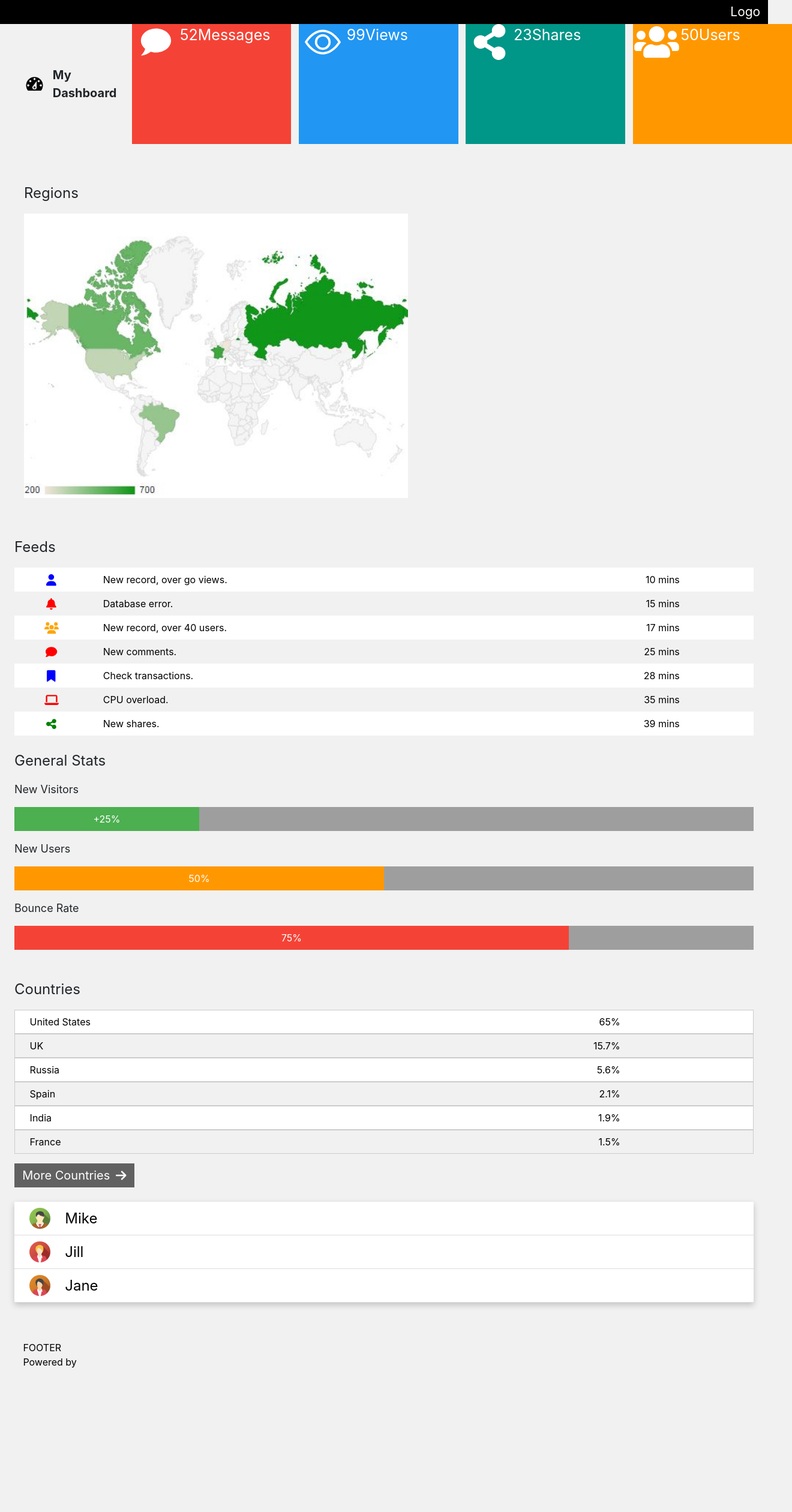
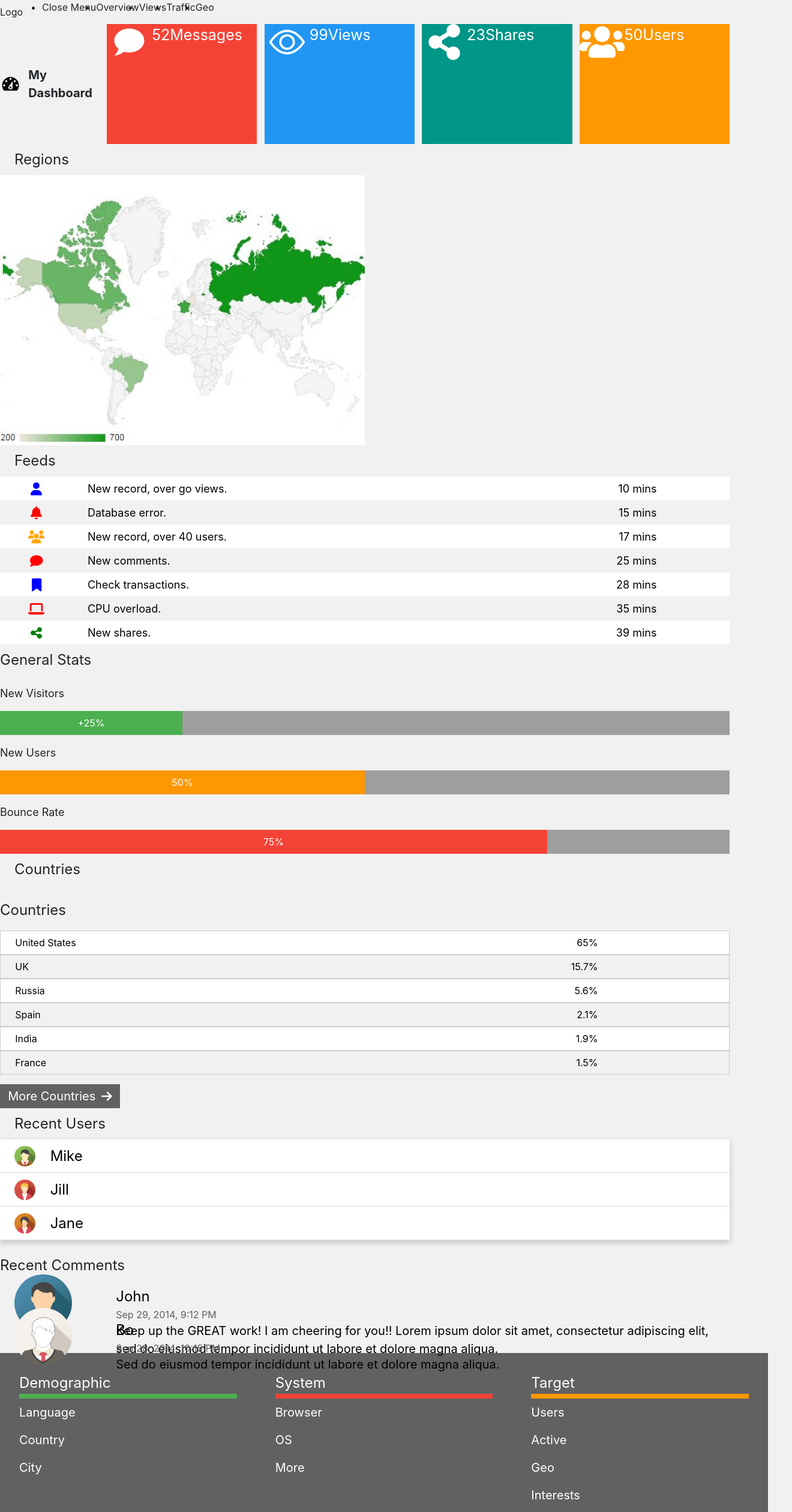
Before and after one commit to playoh/LikeLion_CloneCode_HW, a React (Create React App) app: page / in a window 1280 px wide. Shown: the top 2520 px of the page at 60% size, 1320 px wide, since content can reach past the window. Before the commit the page ends 2320 px from the top, so only its background shows below. Built offline with nearby package versions, Linux system fonts and the light colour scheme; the HTML template or start-up script is replaced by a standard one.

Commit message:
edit: header수정ing. . .

```diff
--- a/src/components/Countries.js
+++ b/src/components/Countries.js
@@ -10,7 +10,6 @@ const NoCenterVertical = styled.div`
   display: flex;
   flex-direction: column;
   justify-content: center;
-  margin: 3vh;
 `;
 
 const SubTitleText = styled.div`
--- /dev/null
+++ b/src/components/DSTComponent.js
@@ -0,0 +1,61 @@
+import React from "react";
+import styled from "styled-components";
+import { themeColors } from "./styles/StyledComponents";
+
+const Container = styled.div`
+  display: flex;
+  justify-content: space-between;
+  width: 100%;
+  background-color: ${themeColors.FTCOLOR.color};
+  color: ${themeColors.MAPCOLOR.color};
+`;
+const NoCenterHorizontal = styled.div`
+  display: flex;
+  flex-direction: column;
+  width: 100%;
+  margin: 4vh;
+`;
+
+const HorizonLine = styled.div`
+  width: 100%;
+  border: none;
+  border-bottom: 8px solid ${(props) => props.backgroundColor};
+  font-size: 24px;
+`;
+
+const LinesPadding = styled.div`
+  padding: 1vh 0;
+  font-size: 20px;
+`;
+
+function DSTComponent() {
+  return (
+    <>
+      <Container>
+        <NoCenterHorizontal>
+          <HorizonLine backgroundColor="#4CAF50">Demographic</HorizonLine>
+          <LinesPadding>Language</LinesPadding>
+          <LinesPadding>Country</LinesPadding>
+          <LinesPadding>City</LinesPadding>
+        </NoCenterHorizontal>
+
+        <NoCenterHorizontal>
+          <HorizonLine backgroundColor="#F44336">System</HorizonLine>
+          <LinesPadding>Browser</LinesPadding>
+          <LinesPadding>OS</LinesPadding>
+          <LinesPadding>More</LinesPadding>
+        </NoCenterHorizontal>
+
+        <NoCenterHorizontal>
+          <HorizonLine backgroundColor="#FF9800">Target</HorizonLine>
+          <LinesPadding>Users</LinesPadding>
+          <LinesPadding>Active</LinesPadding>
+          <LinesPadding>Geo</LinesPadding>
+          <LinesPadding>Interests</LinesPadding>
+        </NoCenterHorizontal>
+      </Container>
+    </>
+  );
+}
+
+export default DSTComponent;
--- a/src/components/Dashboard.js
+++ b/src/components/Dashboard.js
@@ -8,7 +8,6 @@ const Dashboard_NoCenterHorizontal = styled.div`
   align-items: center;
   width: 100%;
   gap: 1%;
-  margin: 5vh;
 `;
 
 const DashMainIcon = styled.img`
--- a/src/components/GeneralComponent.js
+++ b/src/components/GeneralComponent.js
@@ -6,11 +6,6 @@ const NoCenterHorizontal = styled.div`
   display: flex;
   flex-direction: column;
   align-items: start;
-  margin: 3vh;
-`;
-
-const SubTitleText = styled.div`
-  font-size: 24px;
 `;
 
 const MiniTitle = styled.div`
@@ -36,6 +31,10 @@ const PercentageColor = styled.div`
   height: 5vh;
 `;
 
+const SubTitleText = styled.div`
+  font-size: 24px;
+  padding: 1vh 0 1vh 0;
+`;
 
 function GeneralStatComponent(){
   return(
--- a/src/components/HeaderComponents.js
+++ b/src/components/HeaderComponents.js
@@ -1,8 +1,12 @@
 import React from "react";
 import styled from "styled-components";
 import { themeColors } from "../components/styles/StyledComponents";
+import { useEffect, useState } from "react";
 
-const Header_NoCenterHorizontalReverse = styled.div`
+import { FontAwesomeIcon } from '@fortawesome/react-fontawesome';
+import { faBars,faXmark, faUsers, faBell, faEye, faCircleDot, faGem, faLandmark, faClockRotateLeft, faGear } from '@fortawesome/free-solid-svg-icons';
+
+const NoCenterHorizontalReverse = styled.div`
   background-color: ${themeColors.DARKCOLOR.color};
   display: flex;
   position:fixed;
@@ -10,20 +14,95 @@ const Header_NoCenterHorizontalReverse = styled.div`
   align-items: center;
   flex-direction: row-reverse;
   width: 100%;
-  height: 5%
+  height: 5vh;
+`;
+const Container = styled.div`
+  display: flex;
+  align-items: center;
+  justify-content: center;
+  width: 100%;
 `;
 
-const NavText = styled.div`
-  font-size: 21px;
-  margin-right: 1%;
-  color: ${themeColors.LIGHTTEXTCOLOR.color};
+const MenuIcon = styled.div`
+  display: flex;
+  justify-content: center;
+  font-size: 120%;
+  width: 10%;
 `;
 
+const MenuList = styled.ul`
+  display: flex;
+  justify-content: center;
+  align-items: center;
+`;
+const DesktopHeader = styled.div`
+  display: flex;
+  align-items: center;
+`;
+const Text = styled.div`
+  display: flex;
+  align-items: start;
+`;
+
+const MobileMenu = styled.div`
+  position: fixed;
+  top: 5vh;
+  left: 0;
+  width: 100%;
+  display: flex;
+  flex-direction: column;
+  align-items: center;
+  padding: 10px;
+  box-shadow: 0px 4px 6px rgba(0, 0, 0, 0.1);
+`;
+
+
 function HeaderComponent(){
+  const [isMobile, setIsMobile] = useState(false);
+  const [menuOpen, setMenuOpen] = useState(false);
+
+  useEffect(() => {
+    const checkMobile = () => setIsMobile(window.innerWidth <= 768);
+    checkMobile();
+    window.addEventListener('resize', checkMobile);
+    return () => window.removeEventListener('resize', checkMobile);
+  }, []);
+
+  const handleToggle = () => setMenuOpen((prev) => !prev);
+
   return(
-    <Header_NoCenterHorizontalReverse>
-      <NavText>Logo</NavText>
-    </Header_NoCenterHorizontalReverse>
+    <header>
+      <DesktopHeader>
+        <Text>Logo</Text>
+        {isMobile ? (
+          <MenuIcon onClick={handleToggle}>
+            <FontAwesomeIcon icon={faBars}/>
+          </MenuIcon>
+            ) : (
+              <MenuList>
+                <li>Close Menu</li>
+                <li>Overview</li>
+                <li>Views</li>
+                <li>Traffic</li>
+                <li>Geo</li>
+              </MenuList>
+            )}
+      </DesktopHeader>
+      {isMobile && menuOpen && (
+        <MobileMenu>
+          <MenuIcon onClick={handleToggle}>
+            <FontAwesomeIcon icon={faBars}/>
+          </MenuIcon>
+          <MenuList>
+              <li>Close Menu</li>
+              <li>Overview</li>
+              <li>Views</li>
+              <li>Traffic</li>
+              <li>Geo</li>
+            </MenuList>
+        </MobileMenu>
+      )}
+    </header>
   );
 };
 
--- a/src/components/RecentUsers.js
+++ b/src/components/RecentUsers.js
@@ -4,12 +4,14 @@ import { themeColors } from "./styles/StyledComponents";
 import Img1 from "../w3school/avatar2.png";
 import Img2 from "../w3school/avatar5.png";
 import Img3 from "../w3school/avatar6.png";
+import CommitImg1 from "../w3school/avatar3.png";
+import CommitImg2 from "../w3school/avatar1.png";
+
 
 const NoCenterHorizontal = styled.div`
   display: flex;
   flex-direction: column;
   align-items: start;
-  margin: 3vh;
 `;
 
 const UserContainer = styled.div`
@@ -29,7 +31,7 @@ const UserBox = styled.div`
   color: ${themeColors.DARKCOLOR.color};
   background-color: #FFFFFF;
   border-bottom: 1px solid #DDDDDD;
-`
+`;
 
 const UserIcon = styled.img`
   display: flex;
@@ -40,8 +42,58 @@ const UserIcon = styled.img`
   width: 35px;
 `;
 
+// ======================================== User Comment
+
+const UserTotalBox = styled.div`
+  display: flex;
+  align-items: center;
+  width: 100%;
+  height: 7vh;
+  color: ${themeColors.DARKCOLOR.color};
+`;
+
+const UserCommitIcon = styled.img`
+  display: flex;
+  justify-content: center;
+  margin-left: 2%;
+  margin-right: 2%;
+  border-radius: 50%;
+  width: 96px;
+`;
+
+const UserCommentBox = styled.div`
+  display: flex;
+  flex-direction: column;
+  width: auto;
+  height: 7vh;
+  margin-left: 4%;
+  font-size: 24px;
+  color: ${themeColors.DARKCOLOR.color};
+`;
+
+const CommentDate = styled.div`
+  display: flex;
+  flex-direction: column;
+  font-size: 16px;
+  color: #606060;
+`;
+
+const CommentWord = styled.div`
+  display: flex;
+  flex-direction: column;
+  font-size: 20px;
+  width: auto;
+`;
+
+const SubTitleText = styled.div`
+  font-size: 24px;
+  padding: 3vh 0 2vh 0;
+`;
+
+
 function RecentUsers () {
   return (
+    <>
       <NoCenterHorizontal>
         <UserContainer>
           <UserBox>
@@ -58,6 +110,32 @@ function RecentUsers () {
           </UserBox>
         </UserContainer>
       </NoCenterHorizontal>
+
+      <NoCenterHorizontal>
+        <SubTitleText>Recent Comments</SubTitleText>
+
+        <UserTotalBox>
+          <UserCommitIcon src={CommitImg1} alt="avator3" />
+          <UserCommentBox>
+            John
+            <CommentDate>Sep 29, 2014, 9:12 PM</CommentDate>
+            <CommentWord>
+              Keep up the GREAT work! I am cheering for you!! Lorem ipsum dolor sit amet, consectetur adipiscing elit, sed do eiusmod tempor incididunt ut labore et dolore magna aliqua.
+            </CommentWord>
+          </UserCommentBox>
+        </UserTotalBox>
+
+        <UserTotalBox>
+          <UserCommitIcon src={CommitImg2} alt="avator1" />
+          <UserCommentBox >
+            Bo
+            <CommentDate>Sep 28, 2014, 10:15 PM</CommentDate>
+            <CommentWord>Sed do eiusmod tempor incididunt ut labore et dolore magna aliqua.</CommentWord>
+          </UserCommentBox>
+        </UserTotalBox>
+      </NoCenterHorizontal>
+
+    </>
   );
 }
 
--- a/src/components/feeds.js
+++ b/src/components/feeds.js
@@ -10,7 +10,6 @@ const Feed_NoCenterVertical = styled.div`
   display: flex;
   flex-direction: column;
   justify-content: center;
-  margin: 3vh;
 `;
 
 const BrightFeedBox = styled.div`
@@ -20,6 +19,7 @@ const BrightFeedBox = styled.div`
   color: ${themeColors.DARKCOLOR.color};
   width: auto;
   height: 5vh;
+  font-size: 18px;
 `;
 
 const DarkFeedBox = styled.div`
@@ -29,6 +29,7 @@ const DarkFeedBox = styled.div`
   color: ${themeColors.DARKCOLOR.color};
   width: auto;
   height: 5vh;
+  font-size: 18px;
 `;
 
 const FeedIcon = styled.div`
@@ -53,15 +54,9 @@ const FeedNum = styled.div`
   margin-right: 10%;
 `;
 
-const SubTitleText = styled.div`
-  font-size: 24px;
-  padding: 3vh 0 2vh 0;
-`;
-
 function feeds(){
   return(
     <Feed_NoCenterVertical>
-      <SubTitleText>Feeds</SubTitleText>
       <BrightFeedBox>
         <FeedIcon>
           <FontAwesomeIcon icon={faUser} color="blue"/>
--- a/src/components/regions.js
+++ b/src/components/regions.js
@@ -7,12 +7,6 @@ const Region_NoCenterVertical = styled.div`
   flex-direction: column;
   justify-content: center;
   width: 100%;
-  margin: 5vh;
-`;
-
-const SubTitleText = styled.div`
-  font-size: 24px;
-  padding: 3vh 0 2vh 0;
 `;
 
 const RegionImage = styled.img`
@@ -23,7 +17,6 @@ const RegionImage = styled.img`
 function region() {
   return(
     <Region_NoCenterVertical>
-      <SubTitleText>Regions</SubTitleText>
       <RegionImage src={regionImg} alt="regionImage"/>
     </Region_NoCenterVertical>
   );
--- a/src/pages/Main.js
+++ b/src/pages/Main.js
@@ -9,27 +9,41 @@ import FeedsComponent from "../components/feeds";
 import GeneralStatComponent from "../components/GeneralComponent";
 import Countries from "../components/Countries";
 import RecentUsersComponent from "../components/RecentUsers";
+import DSTComponent from "../components/DSTComponent";
 
 import { GlobalStyle } from "../components/styles/StyledComponents";
 
 const Container = styled.div`
   display: flex;
-  align-items: center;
-  justify-content: center;
-  width: 100%;
+  flex-direction: column;
+  width: 95%;
+`;
+
+const SubTitleText = styled.div`
+  font-size: 24px;
+  padding: 1vh 3vh 1vh 3vh;
 `;
 
 function Main() {
   return (
     <>
       <GlobalStyle />
+
       <HeaderComponent />
+
+      <Container>
         <Dashboard />
+        <SubTitleText>Regions</SubTitleText>
         <RegionComponent />
+        <SubTitleText>Feeds</SubTitleText>
         <FeedsComponent />
         <GeneralStatComponent/>
+        <SubTitleText>Countries</SubTitleText>
         <Countries />
+        <SubTitleText>Recent Users</SubTitleText>
         <RecentUsersComponent/>
+      </Container>
+      <DSTComponent />
       <FooterComponent />
     </>
   );
```
Also changed, not shown: src/components/MbHeader.js (added, +71 -0 lines), src/w3school/bars-solid.svg (added). Lines whose indentation alone changed are shown as unchanged.
